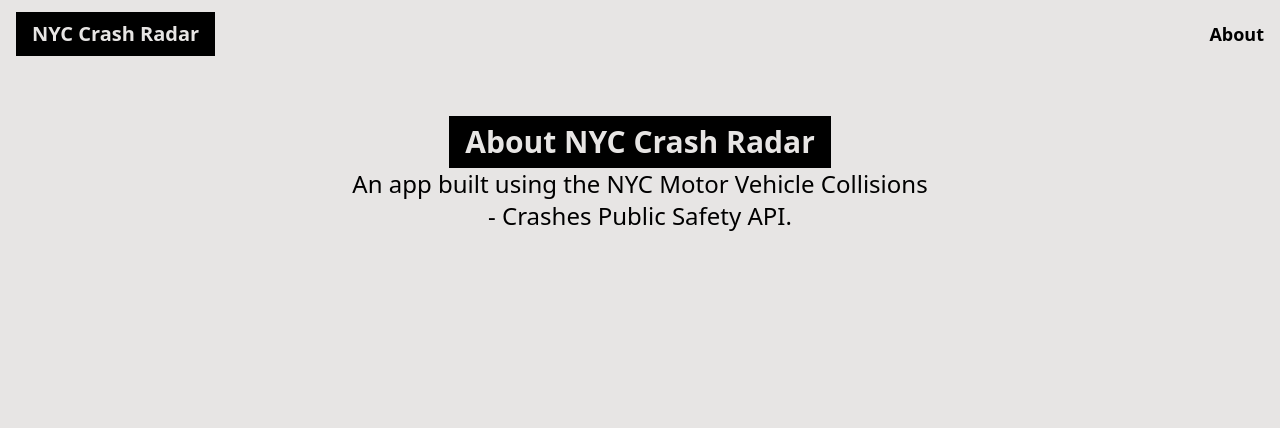
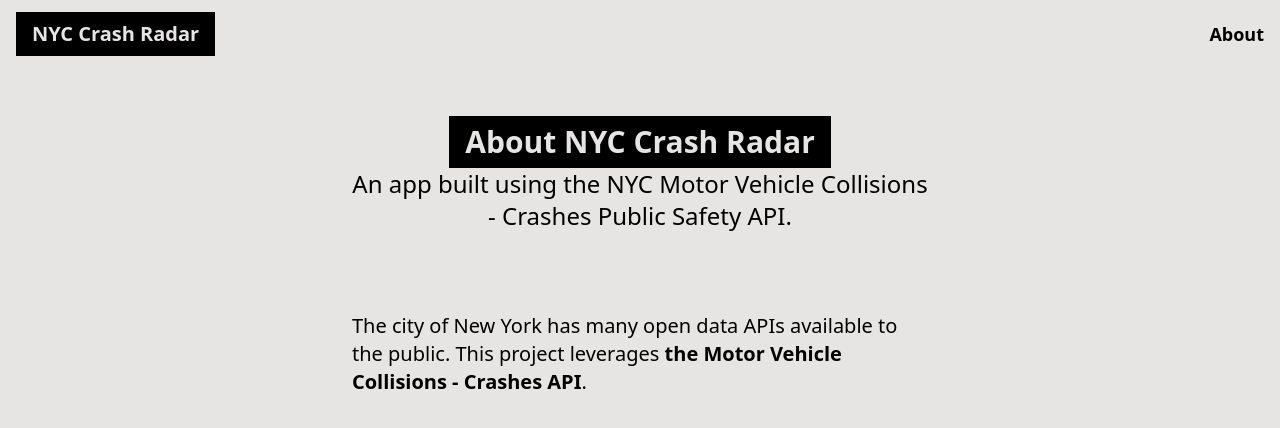
Before and after one commit to internetdrew/nyc-crash-radar, a React (Vite) app: page /about in a window 1280 px wide. Shown: the top 428 px of the page. Built offline with nearby package versions, Linux system fonts and the light colour scheme.

Commit message:
add initial about page info

```diff
--- a/src/components/Navbar.tsx
+++ b/src/components/Navbar.tsx
@@ -12,10 +12,7 @@ const Navbar = () => {
         </Link>
         <ul>
           <li>
-            <Link
-              to={'/about'}
-              className='text-lg font-semibold underline-offset-2 transition duration-300  hover:underline'
-            >
+            <Link to={'/about'} className='text-lg'>
               About
             </Link>
           </li>
--- a/src/index.css
+++ b/src/index.css
@@ -8,6 +8,10 @@
   body {
     @apply bg-stone-200;
   }
+
+  a {
+    @apply font-semibold underline-offset-2 transition duration-300 hover:underline;
+  }
 }
 
 .leaflet-container {
--- a/src/pages/About.tsx
+++ b/src/pages/About.tsx
@@ -12,6 +12,19 @@ const About = () => {
         headingText={AboutHeader.Heading}
         subheadingText={AboutHeader.Subheading}
       />
+      <section className='mt-20 text-xl'>
+        <p>
+          The city of New York has many open data APIs available to the public.
+          This project leverages{' '}
+          <a
+            href='https://data.cityofnewyork.us/Public-Safety/Motor-Vehicle-Collisions-Crashes/h9gi-nx95'
+            target='_blank'
+          >
+            the Motor Vehicle Collisions - Crashes API
+          </a>
+          .
+        </p>
+      </section>
     </main>
   );
 };
```
